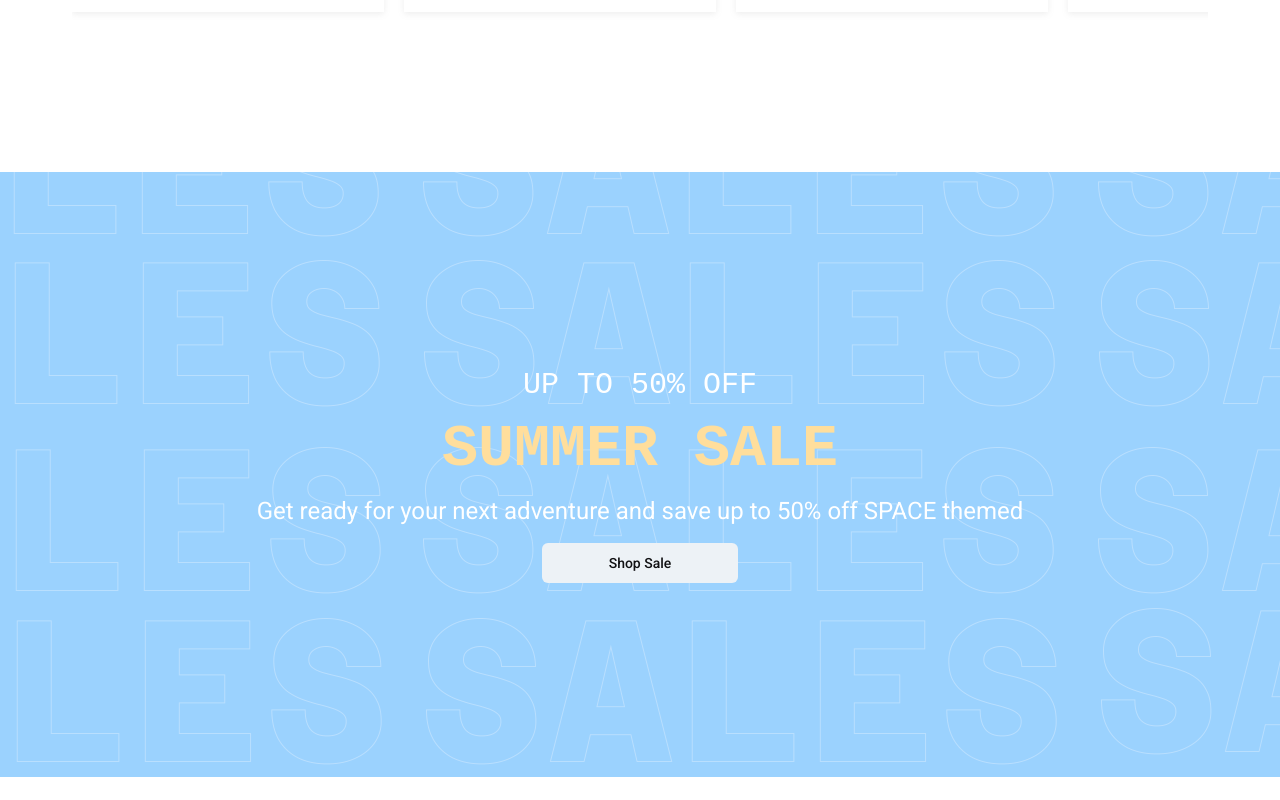
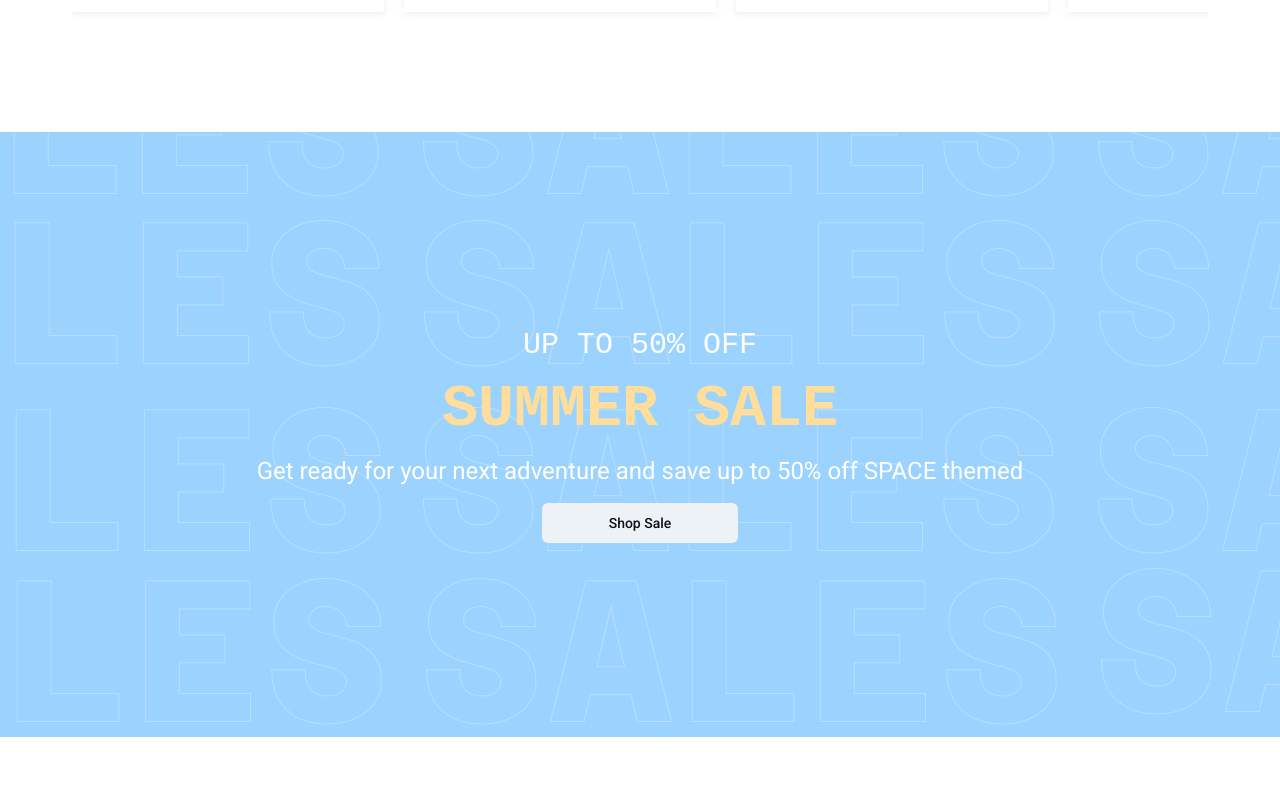
Before and after one commit to BohdanTaran/cos, a React (Vite) app: page / in a window 1280 px wide. Shown: the part 860-1660 px from the top of the page. Built offline with nearby package versions, Linux system fonts and the light colour scheme; no server answers; a web font is replaced by a local one.

Commit message:
fix paddings of sale section

```diff
--- a/src/widgets/HomePageWidgets/Sections/SaleSection.tsx
+++ b/src/widgets/HomePageWidgets/Sections/SaleSection.tsx
@@ -2,7 +2,7 @@ import Carousel from '../../Carousel/Carousel';
 
 const SaleSection = () => {
   return (
-    <div className="py-10 space-y-10">
+    <div className="space-y-10">
       <div className="flex justify-center items-center w-full h-[605px] bg-sale-section bg-cover">
         <div className="w-full flex flex-col gap-4 text-center text-white">
           <div className="flex flex-col gap-4 font-azeret">
```
